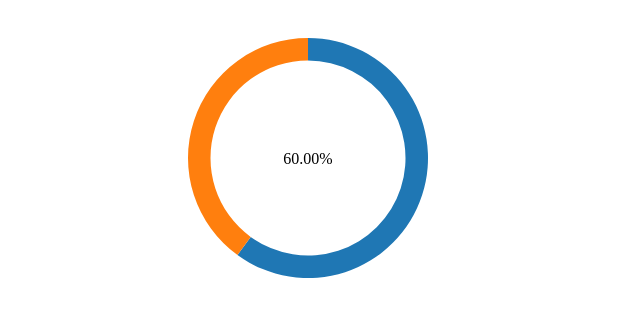
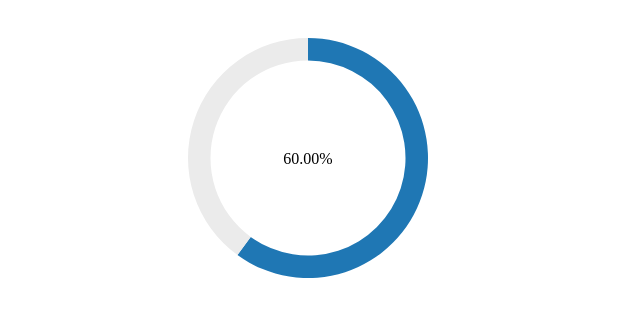
Before and after one commit to SHANG-PENG/GroceryStore, a website: page d3/examples/donut-chart-percentage.html in a window 1280 px wide. Shown: the whole page, without its empty margins (0-640 px from the left). Drawn offline with nearby package versions, Linux system fonts and the light colour scheme.

Commit message:
Update d3-examples donut-chart-percentage
Add percentage_color, backgroud_color

```diff
--- a/d3/examples/donut-chart-percentage.html
+++ b/d3/examples/donut-chart-percentage.html
@@ -21,6 +21,8 @@
             outer_radius = radius * 0.8;
 
         var colors = d3.scale.category10();
+        var percentage_color = colors(1);
+        var backgroud_color = "#ebebeb";
 
         var arcText = d3.scale.ordinal()
             .rangeRoundBands([0, width], .1, .3);
@@ -52,7 +54,10 @@
             .append("path")
             .attr("d", arc)
             .attr("fill", function(d, i) {
-                return colors(i);
+                if(i==0){
+                    return percentage_color;
+                }
+                return backgroud_color;
             })
             .each(function(d){
                 this._currentArc = d;
```
Also changed, not shown: README.md.
